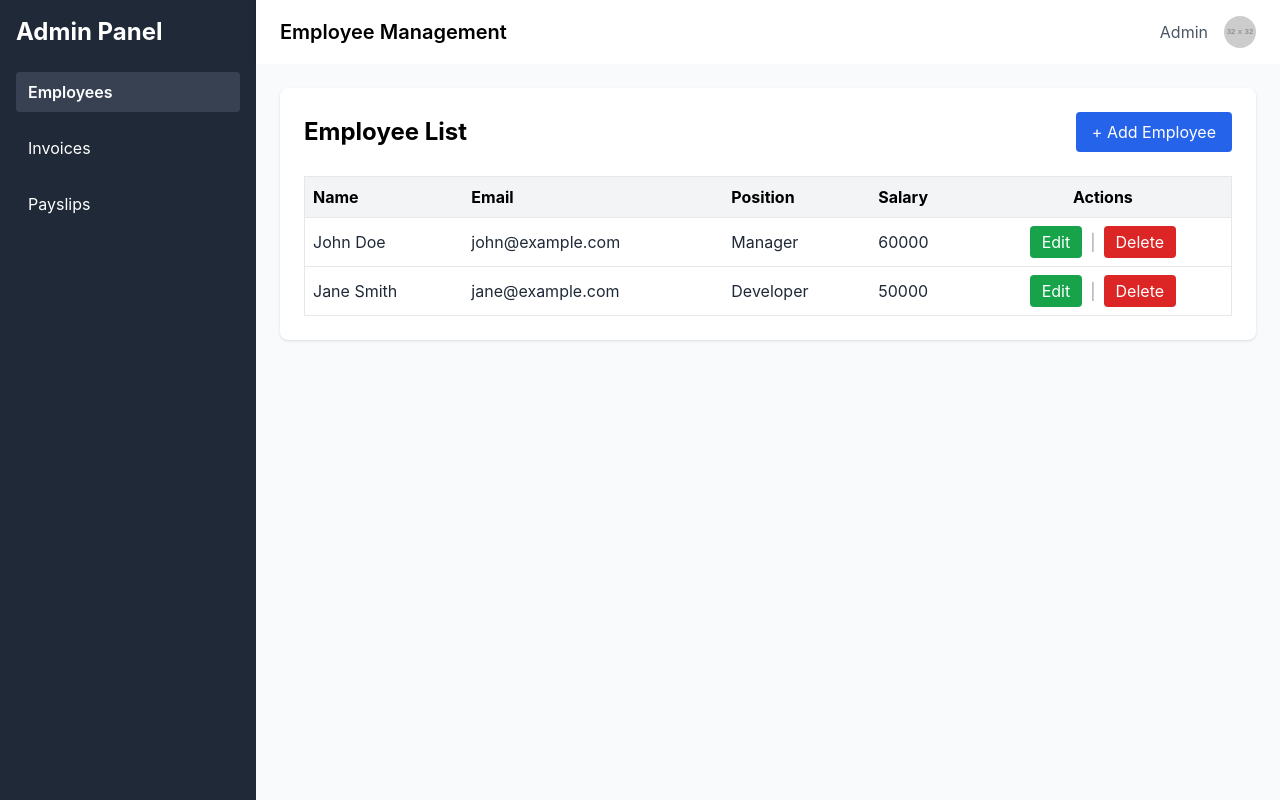
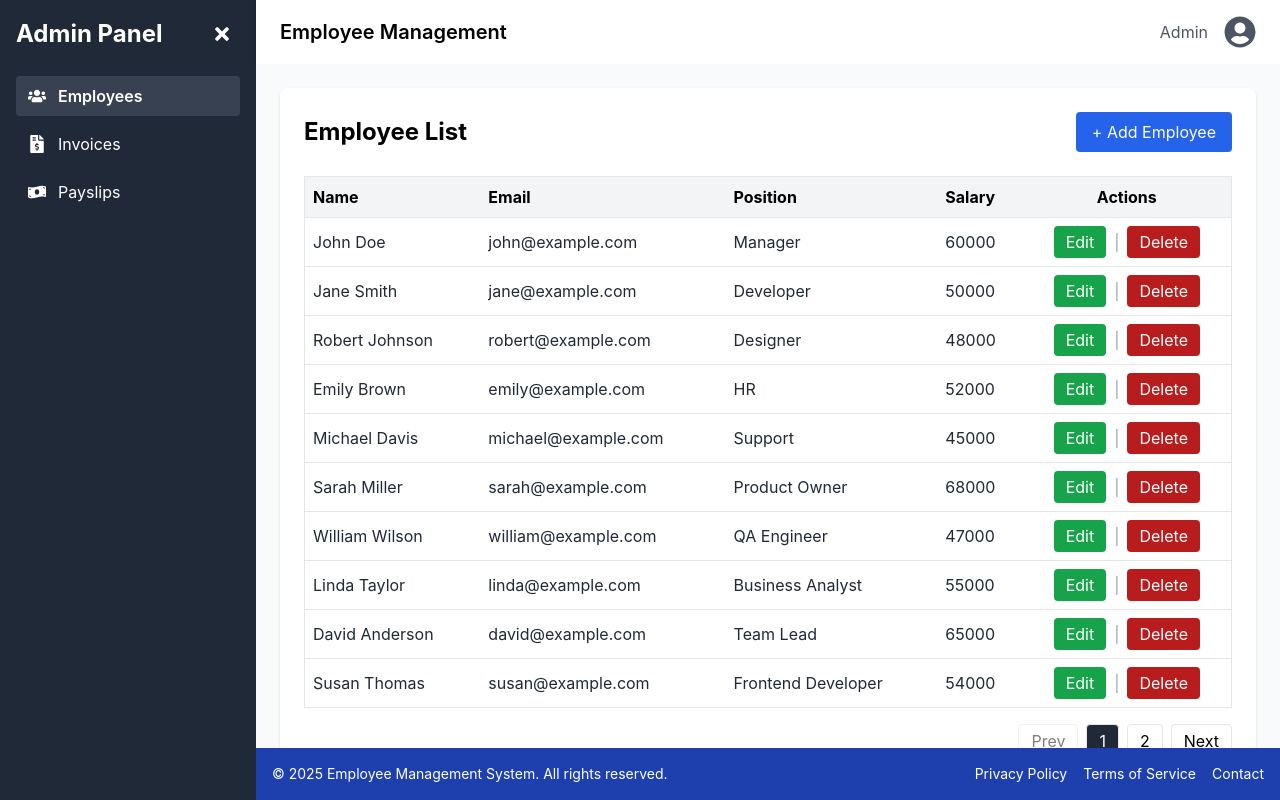
Before and after one commit to ravikantinfineit/Employee, a React (Create React App) app: page /employees in a window 1280 px wide. Built offline with nearby package versions, Linux system fonts and the light colour scheme.

Commit message:
added toggle

```diff
--- a/package.json
+++ b/package.json
@@ -12,8 +12,10 @@
     "@types/react": "^19.1.8",
     "@types/react-dom": "^19.1.6",
     "axios": "^1.10.0",
+    "lucide-react": "^0.518.0",
     "react": "^19.1.0",
     "react-dom": "^19.1.0",
+    "react-icons": "^5.5.0",
     "react-router-dom": "^7.6.2",
     "react-scripts": "5.0.1",
     "typescript": "^4.9.5",
--- a/src/components/DynamicTable.tsx
+++ b/src/components/DynamicTable.tsx
@@ -1,28 +1,54 @@
-import React from "react";
+import React, { useState } from "react";
 
 interface Props {
   columns: string[];
   data: Record<string, any>[];
   onEdit?: (item: Record<string, any>) => void;
   onDelete?: (id: number) => void;
+  rowsPerPage?: number;
 }
 
-const DynamicTable: React.FC<Props> = ({ columns, data, onEdit, onDelete }) => {
+const DynamicTable: React.FC<Props> = ({
+  columns,
+  data,
+  onEdit,
+  onDelete,
+  rowsPerPage = 10, // Default to 10 per page
+}) => {
+  const [currentPage, setCurrentPage] = useState(1);
+
+  const totalPages = Math.ceil(data.length / rowsPerPage);
+  const paginatedData = data.slice(
+    (currentPage - 1) * rowsPerPage,
+    currentPage * rowsPerPage
+  );
+
+  const handlePageChange = (page: number) => {
+    if (page >= 1 && page <= totalPages) {
+      setCurrentPage(page);
+    }
+  };
+
   return (
+    <div className="overflow-x-auto">
       <table className="w-full border">
         <thead className="bg-gray-100">
           <tr>
             {columns.map((col) => (
-            <th key={col} className="p-2 text-left capitalize">{col}</th>
+              <th key={col} className="p-2 text-left capitalize">
+                {col}
+              </th>
             ))}
             {(onEdit || onDelete) && <th className="p-2">Actions</th>}
           </tr>
         </thead>
         <tbody>
-  {data.map((row) => (
+          {paginatedData.map((row) => (
             <tr key={row.id} className="border-t hover:bg-gray-50 transition">
               {columns.map((col) => (
-        <td key={col} className="p-2 text-gray-800">{row[col]}</td>
+                <td key={col} className="p-2 text-gray-800">
+                  {row[col]}
+                </td>
               ))}
               {(onEdit || onDelete) && (
                 <td className="p-2 text-center">
@@ -35,11 +61,13 @@ const DynamicTable: React.FC<Props> = ({ columns, data, onEdit, onDelete }) => {
                         Edit
                       </button>
                     )}
-            {onEdit && onDelete && <span className="text-gray-400">|</span>}
+                    {onEdit && onDelete && (
+                      <span className="text-gray-400">|</span>
+                    )}
                     {onDelete && (
                       <button
                         onClick={() => onDelete(row.id)}
-                className="bg-red-600 text-white px-3 py-1 rounded hover:bg-red-700 transition"
+                        className="bg-red-700 text-white px-3 py-1 rounded hover:bg-red-800 transition"
                       >
                         Delete
                       </button>
@@ -49,10 +77,50 @@ const DynamicTable: React.FC<Props> = ({ columns, data, onEdit, onDelete }) => {
               )}
             </tr>
           ))}
+          {paginatedData.length === 0 && (
+            <tr>
+              <td
+                colSpan={columns.length + 1}
+                className="p-4 text-center text-gray-500"
+              >
+                No data available.
+              </td>
+            </tr>
+          )}
         </tbody>
+      </table>
 
-
-    </table>
+      {/* Pagination */}
+      {totalPages > 1 && (
+        <div className="flex justify-end mt-4 space-x-2">
+          <button
+            onClick={() => handlePageChange(currentPage - 1)}
+            disabled={currentPage === 1}
+            className="px-3 py-1 border rounded disabled:opacity-50"
+          >
+            Prev
+          </button>
+          {[...Array(totalPages)].map((_, i) => (
+            <button
+              key={i}
+              onClick={() => handlePageChange(i + 1)}
+              className={`px-3 py-1 border rounded ${
+                currentPage === i + 1 ? "bg-gray-800 text-white" : ""
+              }`}
+            >
+              {i + 1}
+            </button>
+          ))}
+          <button
+            onClick={() => handlePageChange(currentPage + 1)}
+            disabled={currentPage === totalPages}
+            className="px-3 py-1 border rounded disabled:opacity-50"
+          >
+            Next
+          </button>
+        </div>
+      )}
+    </div>
   );
 };
 
--- /dev/null
+++ b/src/components/Footer.tsx
@@ -0,0 +1,24 @@
+const Footer = () => {
+  return (
+    <footer className="bg-blue-800 text-white py-4 mt-auto">
+      <div className="max-w-7xl mx-auto px-4 flex flex-col md:flex-row justify-between items-center">
+        <p className="text-sm">
+          © {new Date().getFullYear()} Employee Management System. All rights reserved.
+        </p>
+        <div className="flex gap-4 mt-2 md:mt-0 text-sm">
+          <a href="#" className="hover:underline">
+            Privacy Policy
+          </a>
+          <a href="#" className="hover:underline">
+            Terms of Service
+          </a>
+          <a href="#" className="hover:underline">
+            Contact
+          </a>
+        </div>
+      </div>
+    </footer>
+  );
+};
+
+export default Footer;
--- a/src/components/Sidebar.tsx
+++ b/src/components/Sidebar.tsx
@@ -1,23 +1,56 @@
 import { NavLink } from "react-router-dom";
+import { useState } from "react";
+import { FaBars } from "react-icons/fa6";
+import {
+  FaTimes,
+  FaUsers,
+  FaFileInvoiceDollar,
+  FaMoneyBillWave
+} from "react-icons/fa";
+
+// Type assertion for icons
+const Icons = {
+  Bars: FaBars as React.ComponentType<{ size?: number; className?: string }>,
+  Times: FaTimes as React.ComponentType<{ size?: number; className?: string }>,
+  Users: FaUsers as React.ComponentType<{ size?: number; className?: string }>,
+  Invoice: FaFileInvoiceDollar as React.ComponentType<{ size?: number; className?: string }>,
+  Money: FaMoneyBillWave as React.ComponentType<{ size?: number; className?: string }>
+};
 
 const Sidebar = () => {
+  const [isCollapsed, setIsCollapsed] = useState(false);
+
   const linkClass = ({ isActive }: { isActive: boolean }) =>
-    `px-3 py-2 rounded ${
+    `flex items-center px-3 py-2 rounded transition-colors ${
       isActive ? "bg-gray-700 font-semibold" : "hover:bg-gray-700"
     }`;
 
+  const toggleSidebar = () => setIsCollapsed(!isCollapsed);
+
   return (
-    <div className="h-screen w-64 bg-gray-800 text-white p-4">
-      <h2 className="text-2xl font-bold mb-6">Admin Panel</h2>
-      <nav className="flex flex-col gap-4">
+    <div className={`h-screen bg-gray-800 text-white p-4 transition-all duration-300 ${isCollapsed ? "w-20" : "w-64"}`}>
+      <div className="flex justify-between items-center mb-6">
+        {!isCollapsed && <h2 className="text-2xl font-bold">Admin Panel</h2>}
+        <button onClick={toggleSidebar} className="p-2 rounded hover:bg-gray-700">
+          {isCollapsed ? (
+            <Icons.Bars size={20} />
+          ) : (
+            <Icons.Times size={20} />
+          )}
+        </button>
+      </div>
+      <nav className="flex flex-col gap-2">
         <NavLink to="/employees" className={linkClass}>
-          Employees
+          <Icons.Users className="mr-3" size={18} />
+          {!isCollapsed && "Employees"}
         </NavLink>
         <NavLink to="/invoices" className={linkClass}>
-          Invoices
+          <Icons.Invoice className="mr-3" size={18} />
+          {!isCollapsed && "Invoices"}
         </NavLink>
         <NavLink to="/payslips" className={linkClass}>
-          Payslips
+          <Icons.Money className="mr-3" size={18} />
+          {!isCollapsed && "Payslips"}
         </NavLink>
       </nav>
     </div>
--- a/src/components/Topbar.tsx
+++ b/src/components/Topbar.tsx
@@ -1,14 +1,15 @@
+import { FaUserCircle } from "react-icons/fa";
+
+// Type assertion
+const UserIcon = FaUserCircle as React.ComponentType<{ size?: number; className?: string }>;
+
 const Topbar = () => {
   return (
     <div className="bg-white shadow px-6 py-4 flex justify-between items-center">
       <h1 className="text-xl font-semibold">Employee Management</h1>
       <div className="flex items-center gap-4">
         <span className="text-gray-600">Admin</span>
-        <img
-          src="https://via.placeholder.com/32"
-          alt="Profile"
-          className="rounded-full w-8 h-8"
-        />
+        <UserIcon className="rounded-full text-gray-600" size={32} />
       </div>
     </div>
   );
--- a/src/pages/Dashboard.tsx
+++ b/src/pages/Dashboard.tsx
@@ -1,6 +1,7 @@
 import { Outlet } from "react-router-dom";
 import Sidebar from "../components/Sidebar";
 import Topbar from "../components/Topbar";
+import Footer from "../components/Footer";
 
 const Dashboard = () => {
   return (
@@ -11,9 +12,9 @@ const Dashboard = () => {
         <main className="p-6 bg-gray-50 h-full overflow-y-auto">
           <Outlet />
         </main>
+        <Footer />
       </div>
     </div>
   );
 };
-
 export default Dashboard;
--- a/src/pages/Employee/EmployeeApi.tsx
+++ b/src/pages/Employee/EmployeeApi.tsx
@@ -25,7 +25,26 @@ export interface Employee {
 const dummyData: Employee[] = [
   { id: 1, name: "John Doe", email: "john@example.com", position: "Manager", salary: 60000 },
   { id: 2, name: "Jane Smith", email: "jane@example.com", position: "Developer", salary: 50000 },
+  { id: 3, name: "Robert Johnson", email: "robert@example.com", position: "Designer", salary: 48000 },
+  { id: 4, name: "Emily Brown", email: "emily@example.com", position: "HR", salary: 52000 },
+  { id: 5, name: "Michael Davis", email: "michael@example.com", position: "Support", salary: 45000 },
+  { id: 6, name: "Sarah Miller", email: "sarah@example.com", position: "Product Owner", salary: 68000 },
+  { id: 7, name: "William Wilson", email: "william@example.com", position: "QA Engineer", salary: 47000 },
+  { id: 8, name: "Linda Taylor", email: "linda@example.com", position: "Business Analyst", salary: 55000 },
+  { id: 9, name: "David Anderson", email: "david@example.com", position: "Team Lead", salary: 65000 },
+  { id: 10, name: "Susan Thomas", email: "susan@example.com", position: "Frontend Developer", salary: 54000 },
+  { id: 11, name: "Kevin Jackson", email: "kevin@example.com", position: "Backend Developer", salary: 56000 },
+  { id: 12, name: "Lisa White", email: "lisa@example.com", position: "Recruiter", salary: 43000 },
+  { id: 13, name: "Mark Harris", email: "mark@example.com", position: "DevOps Engineer", salary: 62000 },
+  { id: 14, name: "Patricia Martin", email: "patricia@example.com", position: "UI/UX Designer", salary: 51000 },
+  { id: 15, name: "Charles Thompson", email: "charles@example.com", position: "System Admin", salary: 49000 },
+  { id: 16, name: "Barbara Garcia", email: "barbara@example.com", position: "Scrum Master", salary: 60000 },
+  { id: 17, name: "Daniel Martinez", email: "daniel@example.com", position: "Tech Lead", salary: 70000 },
+  { id: 18, name: "Jennifer Robinson", email: "jennifer@example.com", position: "Marketing Manager", salary: 58000 },
+  { id: 19, name: "Paul Clark", email: "paul@example.com", position: "Sales Executive", salary: 47000 },
+  { id: 20, name: "Nancy Rodriguez", email: "nancy@example.com", position: "Data Analyst", salary: 53000 },
 ];
+
 
 let EMPLOYEES: Employee[] = [...dummyData];
 
--- a/tsconfig.json
+++ b/tsconfig.json
@@ -1,5 +1,6 @@
 {
   "compilerOptions": {
+    "types": ["react", "react-dom", "jest"],
     "target": "es5",
     "lib": [
       "dom",
```
Also changed, not shown: 1 other file (tests, documents, lock files or other folders). Lines whose indentation alone changed are shown as unchanged.
